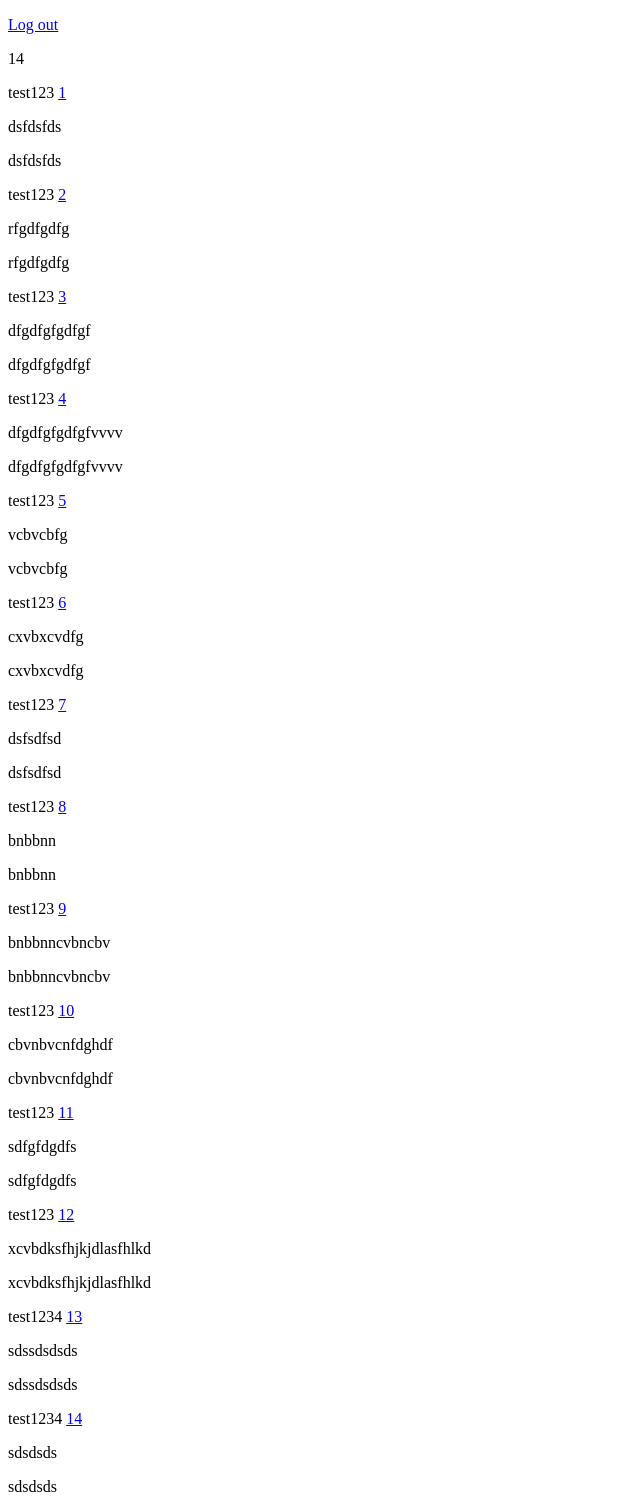
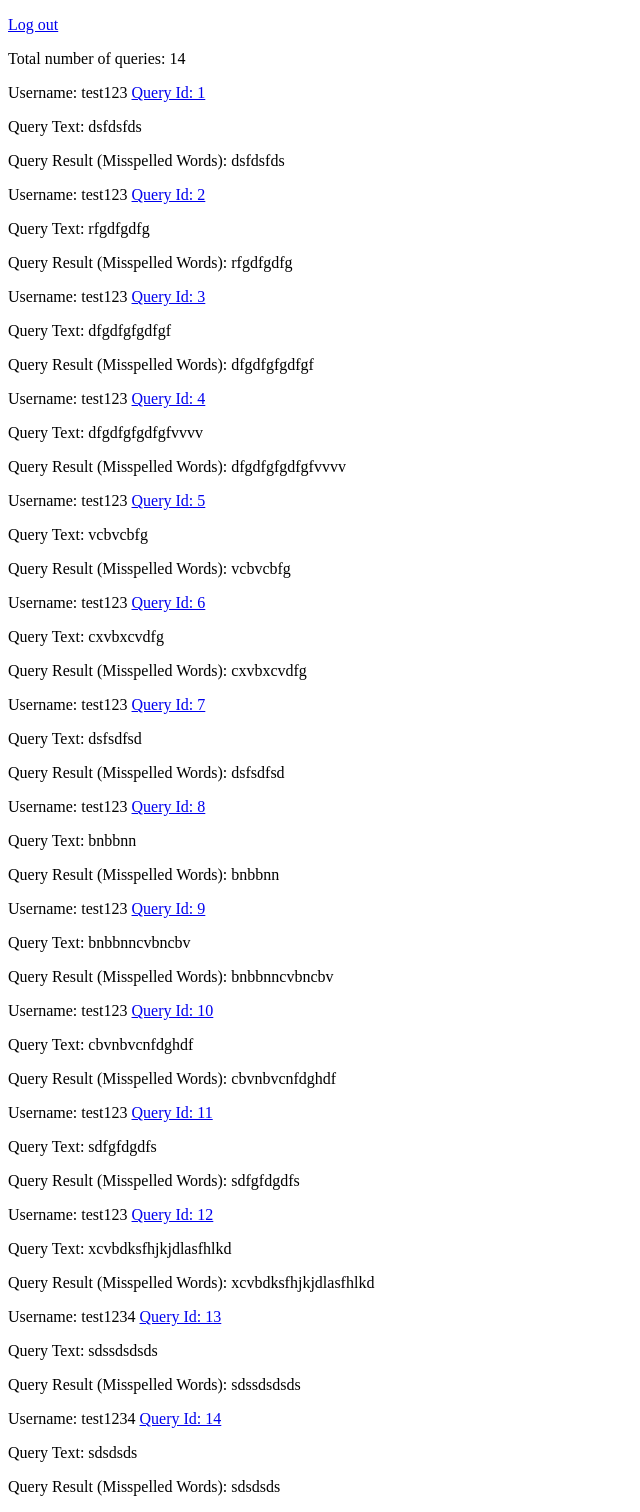
Before and after one commit to justin516142071/WebApp, a Flask app: page /history in a window 1280 px wide. Shown: the whole page, without its empty margins (0-640 px from the left). Run offline with Flask 2, Linux system fonts and the light colour scheme; a user stored in the database is signed in; data comes from the database, SQL or seed files in the repository; both versions use the stored data as it was after the commit; parts of the project's set-up code (start-up, migrations or seed data) failed here and were passed over.

Commit message:
Improved application

```diff
--- a/webroot/content.txt
+++ b/webroot/content.txt
@@ -1 +1 @@
-xcvbdksfhjkjdlasfhlkd
+sdsdsds
--- a/webroot/webroot/routes.py
+++ b/webroot/webroot/routes.py
@@ -70,7 +70,7 @@ def spell_check():
 @app.route("/logout")
 @login_required
 def logout():
-    history = History.query.filter_by(logintime=current_user.currentLoginTime)
+    history = History.query.filter_by(user=current_user).first()
     history.logouttime = str(datetime.now())
     db.session.commit()
     logout_user()
--- a/webroot/webroot/templates/history.html
+++ b/webroot/webroot/templates/history.html
@@ -8,16 +8,16 @@
 {% block content %}
      <div class="content-section">
             <p><a href="{{ url_for('logout') }}">Log out</a></p>
-            <p class="article-content" id ="numqueries">{{ num }}</p>
+            <p class="article-content" id ="numqueries"> Total number of queries: {{ num }}</p>
     {% for post in posts %}
         <article class="media content-section">
           <div class="media-body">
             <div class="article-metadata">
-              <a class="mr-2" id ="username">{{ post.user.username }}</a>
-              <a class="mr-2" href="{{ url_for('query', queryid=post.id) }}" id ="query{{post.id}}">{{ post.id }}</a>
+              <a class="mr-2" id ="username">Username: {{ post.user.username }}</a>
+              <a class="mr-2" href="{{ url_for('query', queryid=post.id) }}" id ="query{{post.id}}"> Query Id: {{ post.id }}</a>
             </div>
-            <p class="article-content" id ="querytext">{{ post.querytext }}</p>
-            <p class="article-content" id ="queryresults">{{ post.queryresults }}</p>
+            <p class="article-content" id ="querytext">Query Text: {{ post.querytext }}</p>
+            <p class="article-content" id ="queryresults">Query Result (Misspelled Words): {{ post.queryresults }}</p>
           </div>
         </article>
     {% endfor %}
--- a/webroot/webroot/templates/login_history.html
+++ b/webroot/webroot/templates/login_history.html
@@ -32,10 +32,10 @@
         <article class="media content-section">
           <div class="media-body">
             <div class="article-metadata">
-              <a class="mr-2" id ="login{{ post.id }}">{{ post.id }}</a>
+              <a class="mr-2" id ="login{{ post.id }}">Login History Id: {{ post.id }}</a>
             </div>
-            <p class="article-content" id ="login{{post.id}}_time">{{ post.logintime }}</p>
-            <p class="article-content" id ="logout{{post.id}}_time">{{ post.logouttime }}</p>
+            <p class="article-content" id ="login{{post.id}}_time">Login Time: {{ post.logintime }}</p>
+            <p class="article-content" id ="logout{{post.id}}_time">Logout Time: {{ post.logouttime }}</p>
           </div>
         </article>
     {% endfor %}
```
Also changed, not shown: webroot/webroot/templates/query.html (+4 -4 lines), webroot/webroot/site.db.
